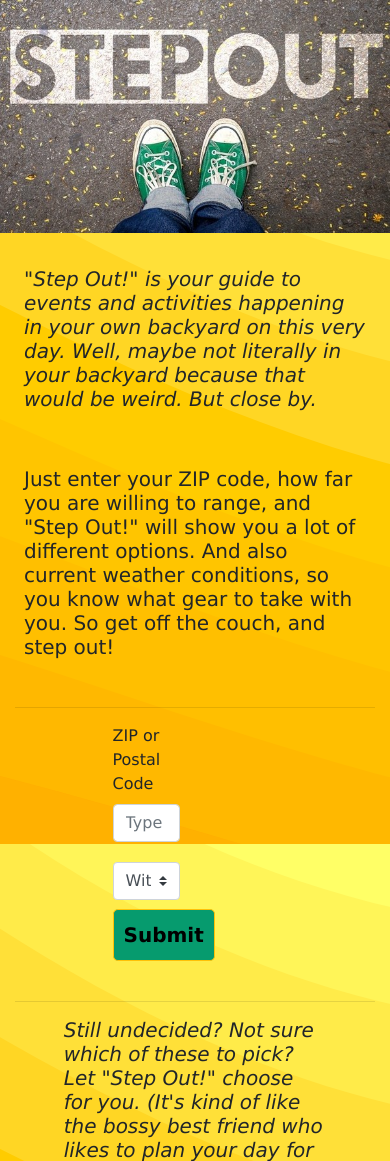
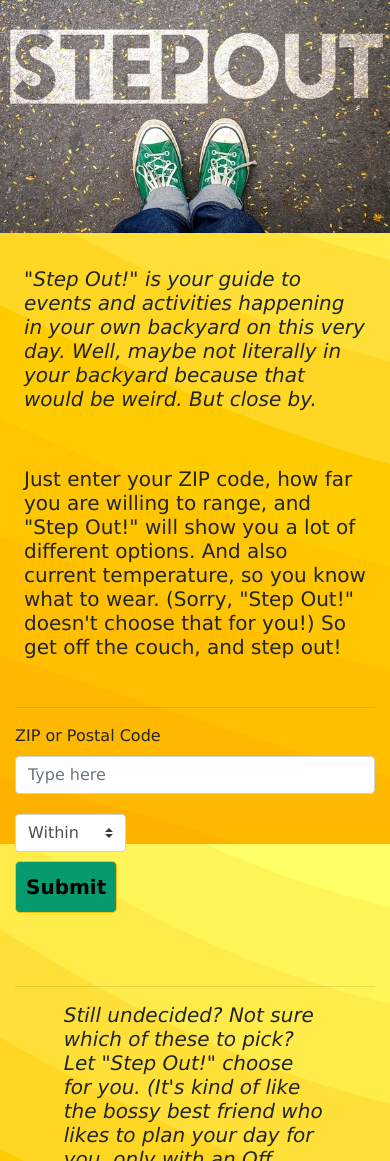
Before and after one commit to KUMART007/Project-1, a plain HTML site: page index.html in a window 390 px wide. Shown: the top 1161 px of the page. Drawn offline with nearby package versions, Linux system fonts and the light colour scheme.

Commit message:
fixed the temperature display to be mobile responsive and changed some wording

```diff
--- a/assets/css/style.css
+++ b/assets/css/style.css
@@ -113,7 +113,7 @@ h1 {
 }
 
 #weather-items{
-    padding-top: 50px;
+    padding-top: 25px;
 }
 
 .footer {
--- a/index.html
+++ b/index.html
@@ -39,7 +39,7 @@
       <div class="col-xs-8 p-4">
         <h4>Just enter your ZIP code, how far you are willing to range, and "Step Out!" will show you a lot of different
           options. And
-          also current weather conditions, so you know what gear to take with you. So get off the couch, and step out!
+          also current temperature, so you know what to wear. (Sorry, "Step Out!" doesn't choose that for you!) So get off the couch, and step out!
         </h4>
       </div>
     </div>
@@ -48,7 +48,7 @@
 
     <form>
       <div class="row justify-content-center">
-        <div class="col-3">
+        <div class="col-xs-4 col-sm-4 col-md-3 col-lg-3">
           <div class="form-group">
             <label for="postalCode">ZIP or Postal Code</label>
             <input type="text" class="form-control" id="postalCode" placeholder="Type here">
@@ -77,7 +77,7 @@
           </div>
 
         </div>
-        <div class="col-3" >
+        <div class="col-sm-3" >
           <div id="weather-items">
           <h1 id="actualTempResult"></h1>
           <h1 id="cityResult"></h1>
```
